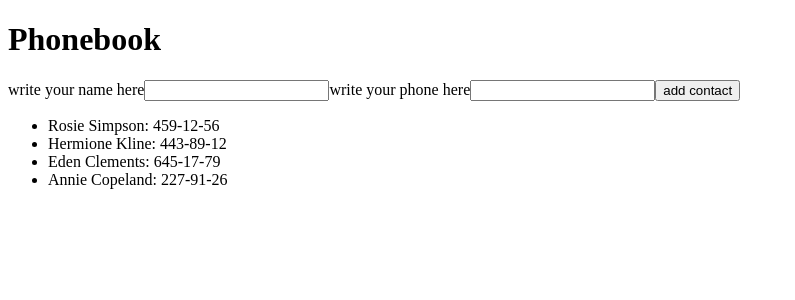
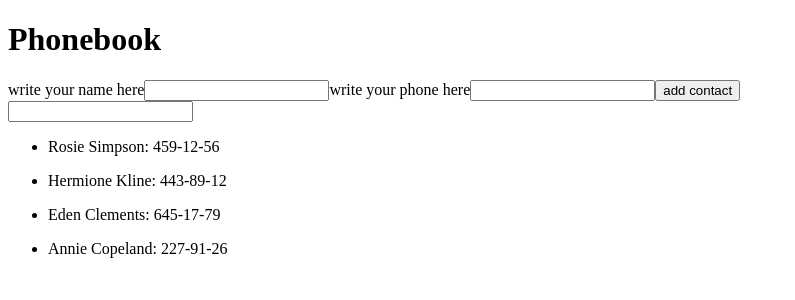
Before and after one commit to TheMainOne/goit-react-hw-02-phonebook, a React (Create React App) app: page / in a window 1280 px wide. Shown: the top 300 px of the page, without its empty margins (0-795 px from the left). Built offline with nearby package versions, Linux system fonts and the light colour scheme.

Commit message:
did task 3

```diff
--- a/src/Components/App/App.jsx
+++ b/src/Components/App/App.jsx
@@ -1,40 +1,63 @@
 import React, { Component } from "react";
 import { nanoid } from "nanoid";
+import Contacts from "../Contacts/Contacts";
 
 class App extends Component {
   state = {
     contacts: [
-      { id: 'id-1', name: 'Rosie Simpson', number: '459-12-56' },
-      { id: 'id-2', name: 'Hermione Kline', number: '443-89-12' },
-      { id: 'id-3', name: 'Eden Clements', number: '645-17-79' },
-      { id: 'id-4', name: 'Annie Copeland', number: '227-91-26' },
+      { id: "id-1", name: "Rosie Simpson", number: "459-12-56" },
+      { id: "id-2", name: "Hermione Kline", number: "443-89-12" },
+      { id: "id-3", name: "Eden Clements", number: "645-17-79" },
+      { id: "id-4", name: "Annie Copeland", number: "227-91-26" },
     ],
-    filter: '',
-    name: '',
-    number: ''
+    filter: "",
+    name: "",
+    number: "",
   };
 
-  handleSubmit = (event) => {
+  onHandleSubmit = (event) => {
     const form = event.target;
     const contactName = event.target[0].value;
-    const contactPhone = event.target[1].value
+    const contactPhone = event.target[1].value;
     event.preventDefault();
 
-    this.setState(prevState => {
-      console.log(prevState);
-      return { contacts: [...prevState.contacts, { name: contactName, number: contactPhone }] }
+    this.setState((prevState) => {
+      return {
+        contacts: [
+          ...prevState.contacts,
+          { id: nanoid(), name: contactName, number: contactPhone },
+        ],
+      };
     });
 
-    console.log(this);
     form.reset();
   };
 
+  onSearchInput = (event) => {
+    const inputValue = event.target.value;
+
+    this.setState({ filter: inputValue });
+  };
+
+  getFilteredContacts = () => {
+    const { contacts, filter } = this.state;
+    const normalizedFilter = filter.toLowerCase();
+
+    return contacts.filter(
+      (contact) =>
+        contact.name.toLowerCase().includes(normalizedFilter) ||
+        contact.number.includes(normalizedFilter)
+    );
+  };
+
   render() {
+    const filteredContacts = this.getFilteredContacts();
+
     return (
       <>
         <h1>Phonebook</h1>
         <div className="phonebook">
-          <form onSubmit={this.handleSubmit}>
+          <form onSubmit={this.onHandleSubmit}>
             <label>
               write your name here
               <input
@@ -59,13 +82,13 @@ class App extends Component {
           </form>
         </div>
         <div className="contacts">
-          <ul>
-            {this.state.contacts
-              ? this.state.contacts.map(({name, number}) => (
-                <li key={nanoid()}>{name}: {number} </li>
-                ))
-              : false}
-          </ul>
+          <input
+            type="text"
+            value={this.state.filter}
+            onChange={this.onSearchInput}
+          />
+
+          <Contacts contacts={this.state.contacts} filteredContacts={filteredContacts}></Contacts>
         </div>
       </>
     );
--- /dev/null
+++ b/src/Components/Contacts/Contacts.jsx
@@ -0,0 +1,27 @@
+import React from "react";
+
+function Contacts({ contacts, filteredContacts }) {
+  return (
+    <div>
+      {contacts.length === 0 ? (
+        <p>No contacts added yet</p>
+      ) : (
+        <ul>
+          {filteredContacts.length === 0 ? (
+            <p>Contact not found</p>
+          ) : (
+            filteredContacts.map(contact => (
+              <li key={contact.id}>
+                <p>
+                  {contact.name}: {contact.number}
+                </p>
+              </li>
+            ))
+          )}
+        </ul>
+      )}
+    </div>
+  );
+}
+
+export default Contacts;
```
